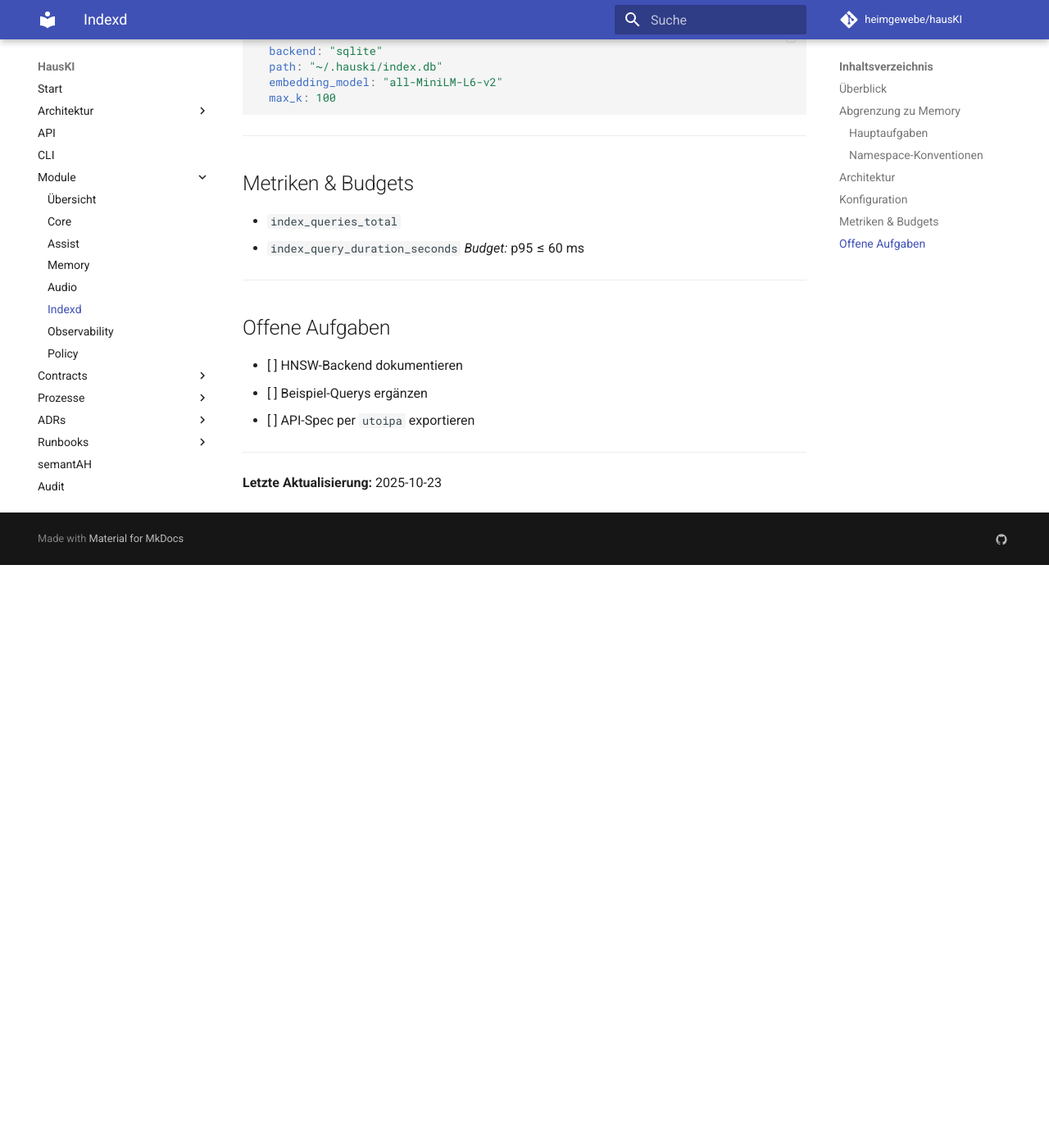
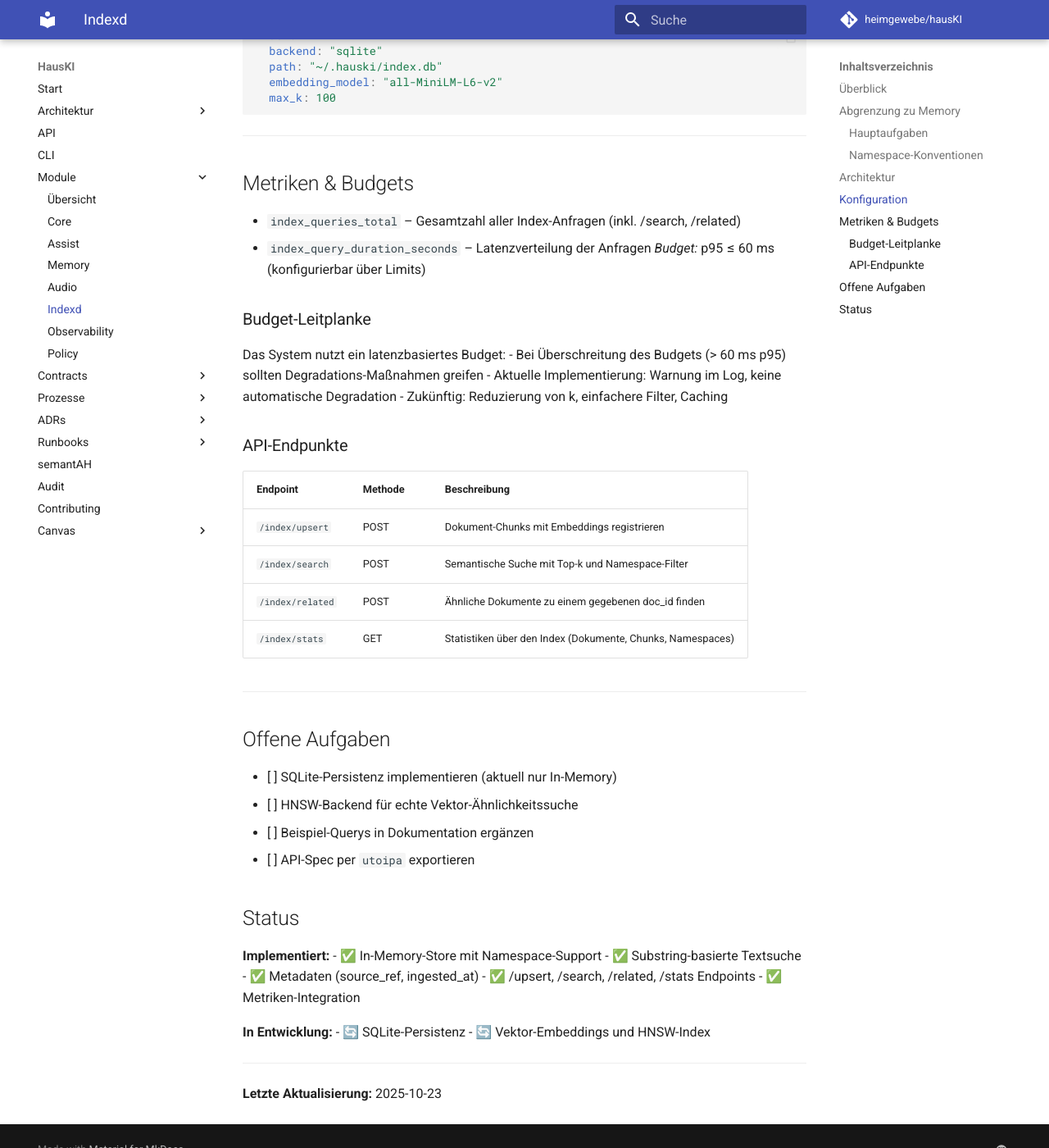
Before and after one commit to heimgewebe/hausKI, an MkDocs documentation site: the page built from docs/modules/indexd.md, in a window 1280 px wide and 1400 px high, scrolled down 1855 px. Shown: the whole window at 82% size. Built offline with MkDocs 1.6.1 and Material for MkDocs 9.7.7, drawn with Linux system fonts in a browser that asks for light colours; comment, search, counter and statistics services are not loaded; before the commit the page ends 2544 px from its top, so only the background shows below that.

Commit message:
docs(indexd): update module docs with budget and API details
Co-authored-by: alexdermohr <216529510+alexdermohr@users.noreply.github.com>

```diff
--- a/docs/modules/indexd.md
+++ b/docs/modules/indexd.md
@@ -66,17 +66,47 @@ index:
 
 ## Metriken & Budgets
 
-- `index_queries_total`
-- `index_query_duration_seconds`
-  *Budget:* p95 ≤ 60 ms
+- `index_queries_total` – Gesamtzahl aller Index-Anfragen (inkl. /search, /related)
+- `index_query_duration_seconds` – Latenzverteilung der Anfragen
+  *Budget:* p95 ≤ 60 ms (konfigurierbar über Limits)
+
+### Budget-Leitplanke
+
+Das System nutzt ein latenzbasiertes Budget:
+- Bei Überschreitung des Budgets (> 60 ms p95) sollten Degradations-Maßnahmen greifen
+- Aktuelle Implementierung: Warnung im Log, keine automatische Degradation
+- Zukünftig: Reduzierung von k, einfachere Filter, Caching
+
+### API-Endpunkte
+
+| Endpoint | Methode | Beschreibung |
+|----------|---------|--------------|
+| `/index/upsert` | POST | Dokument-Chunks mit Embeddings registrieren |
+| `/index/search` | POST | Semantische Suche mit Top-k und Namespace-Filter |
+| `/index/related` | POST | Ähnliche Dokumente zu einem gegebenen doc_id finden |
+| `/index/stats` | GET | Statistiken über den Index (Dokumente, Chunks, Namespaces) |
 
 ---
 
 ## Offene Aufgaben
 
-- [ ] HNSW-Backend dokumentieren
-- [ ] Beispiel-Querys ergänzen
+- [ ] SQLite-Persistenz implementieren (aktuell nur In-Memory)
+- [ ] HNSW-Backend für echte Vektor-Ähnlichkeitssuche
+- [ ] Beispiel-Querys in Dokumentation ergänzen
 - [ ] API-Spec per `utoipa` exportieren
+
+## Status
+
+**Implementiert:**
+- ✅ In-Memory-Store mit Namespace-Support
+- ✅ Substring-basierte Textsuche
+- ✅ Metadaten (source_ref, ingested_at)
+- ✅ /upsert, /search, /related, /stats Endpoints
+- ✅ Metriken-Integration
+
+**In Entwicklung:**
+- 🔄 SQLite-Persistenz
+- 🔄 Vektor-Embeddings und HNSW-Index
 
 ---
 
```
Also changed, not shown: 1 other file.
